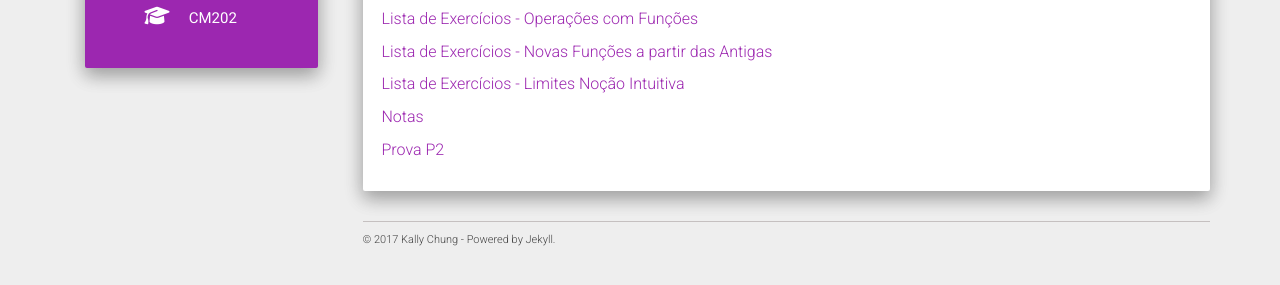
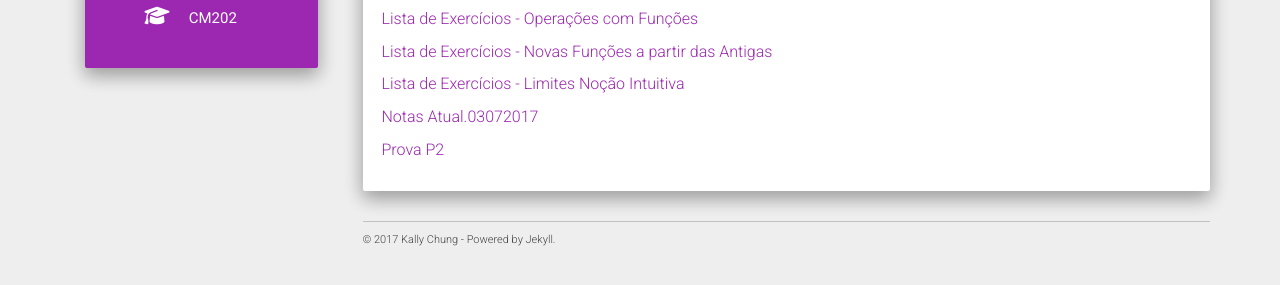
Before and after one commit to chunggnuhc/chunggnuhc.github.io, a Jekyll site: the page built from engflor.md, in a window 1280 px wide. Shown: the part 469-754 px from the top of the page. Built offline with Jekyll 4.4.1, drawn with Linux system fonts in a browser that asks for light colours; nearby versions of some CDN libraries.

Commit message:
Link de Nota PSub - EngFlor - Atualizadas

```diff
--- a/engflor.md
+++ b/engflor.md
@@ -22,6 +22,6 @@
 
 [Lista de Exercícios - Limites Noção Intuitiva](/disciplinas/listaLimite.pdf)
 
-[Notas](/disciplinas/Notas-P2-EngFlorestal-Site.pdf)
+[Notas Atual.03072017](/disciplinas/Notas-PSub-EngFlorestal-Site.pdf)
 
 [Prova P2](/disciplinas/prova3.pdf)
```
